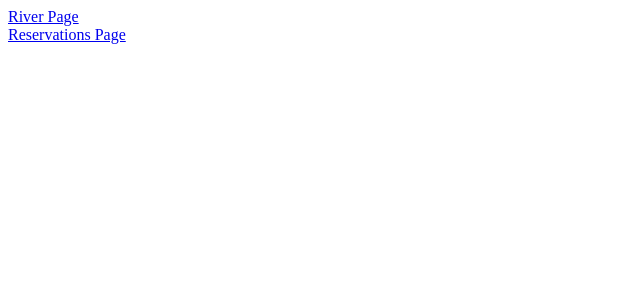
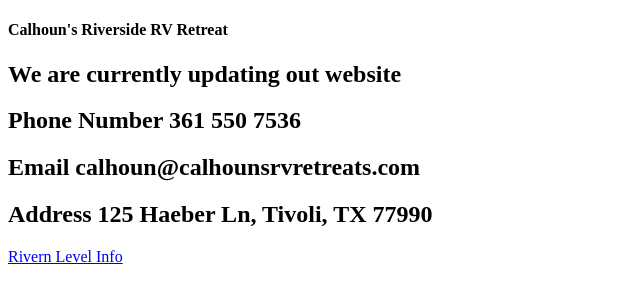
Before and after one commit to jrs341/calhouns-html, a website: page index.html in a window 1280 px wide. Shown: the whole page, without its empty margins (0-640 px from the left). Drawn offline with Linux system fonts and the light colour scheme.

Commit message:
added basics for deploy

```diff
--- a/index.html
+++ b/index.html
@@ -58,10 +58,14 @@
 	<header>
 
 	</header>
-
-    	<a href="/river.html"> River Page </a>
+ 		<h4> Calhoun's Riverside RV Retreat </h4>
+ 		<h2> We are currently updating out website </h2>
+ 		<h2> Phone Number 361 550 7536 </h2>
+ 		<h2> Email calhoun@calhounsrvretreats.com </h2>
+ 		<h2> Address 125 Haeber Ln, Tivoli, TX 77990 </h2>
+    	<a href="/river.html"> Rivern Level Info </a>
     	<br/>
-    	<a href="/reservations.html"> Reservations Page </a>
+    	<!--<a href="/reservations.html"> Reservations Page </a>-->
 
 	<footer>
 
```
